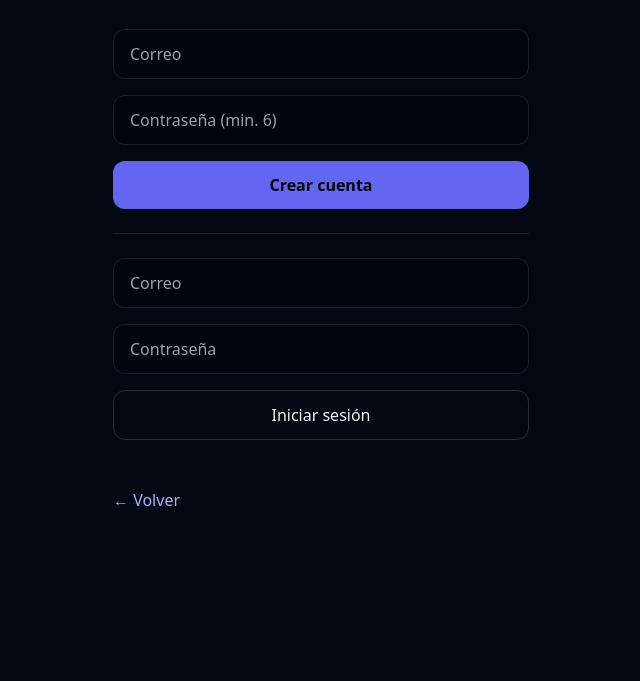
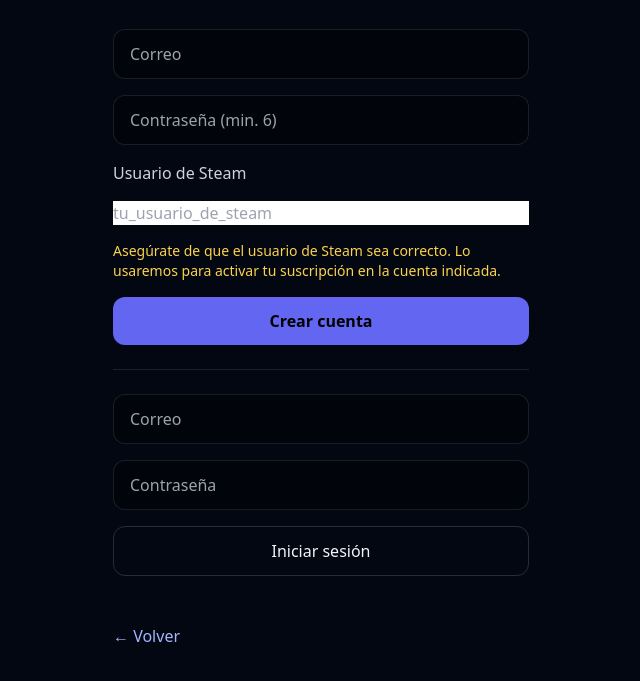
Before and after one commit to juanpablobello8-byte/NebulaKeys, a website: page nebulakeys/login.html in a window 1280 px wide. Shown: the part 131-812 px from the top of the page, without its empty margins (319-959 px from the left). Drawn offline with nearby package versions, Linux system fonts and the light colour scheme.

Commit message:
Update login.html

```diff
--- a/nebulakeys/login.html
+++ b/nebulakeys/login.html
@@ -20,6 +20,13 @@
     <form id="signup-form" class="mt-8 space-y-4">
       <input id="signup-email" class="w-full px-4 py-3 rounded-xl bg-black/40 border border-white/10" type="email" placeholder="Correo" required />
       <input id="signup-password" class="w-full px-4 py-3 rounded-xl bg-black/40 border border-white/10" type="password" placeholder="Contraseña (min. 6)" required minlength="6" />
+      <label class="block text-slate-300 mb-2" for="steam">
+  Usuario de Steam
+</label>
+<input id="steam" class="w-full input" placeholder="tu_usuario_de_steam" />
+<p class="text-amber-300 text-sm mt-1">
+  Asegúrate de que el usuario de Steam sea correcto. Lo usaremos para activar tu suscripción en la cuenta indicada.
+</p>
       <button type="submit" class="w-full bg-indigo-500 hover:bg-indigo-400 text-black font-semibold px-4 py-3 rounded-xl">Crear cuenta</button>
       <p id="signup-msg" class="text-sm text-gray-300"></p>
     </form>
```
